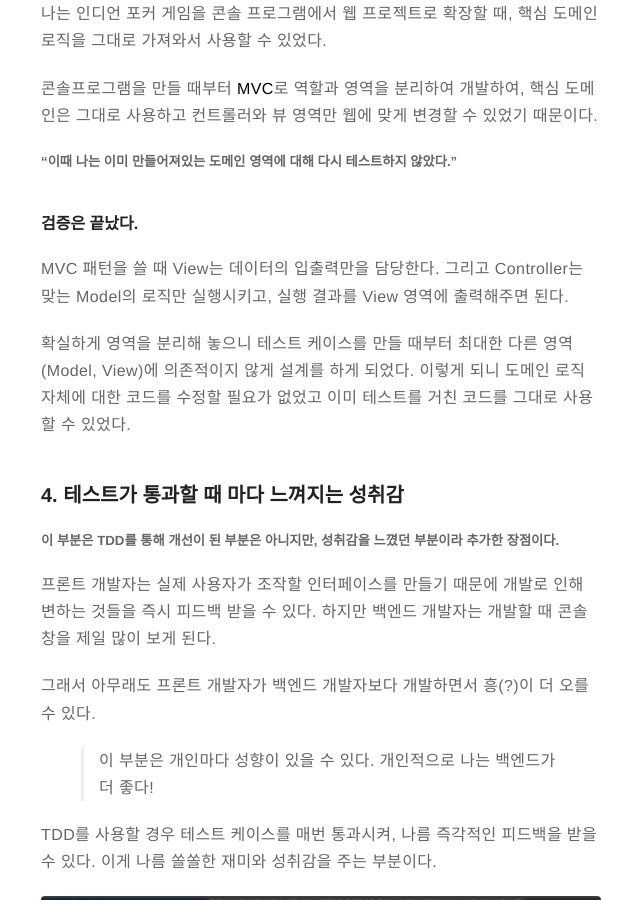
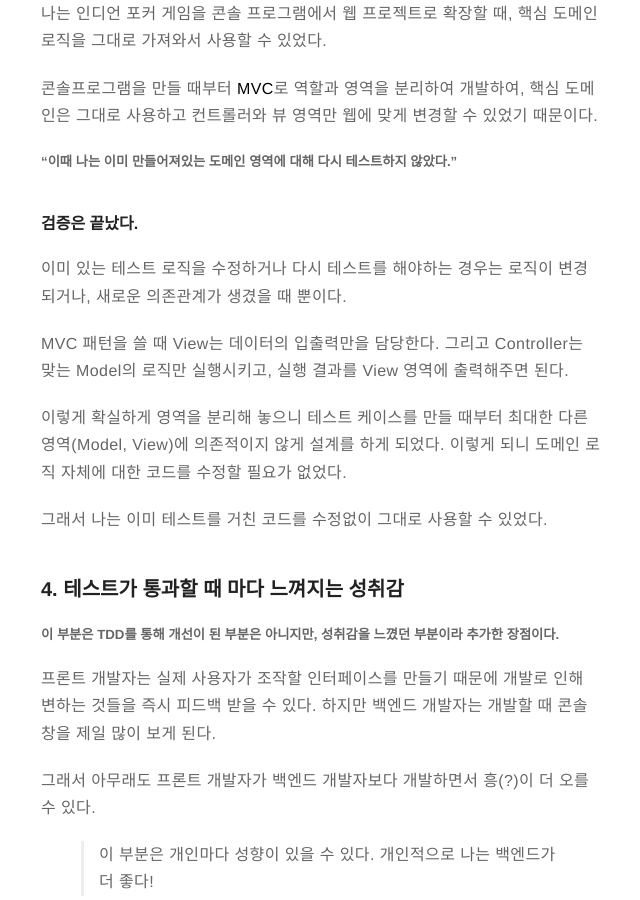
Before and after one commit to Sehun-Kim/blog, a Jekyll site: the page built from _posts/2019-03-25-tdd-paircoding2.markdown, in a window 1280 px wide and 900 px high, scrolled down 17864 px. Shown: the whole window, without its empty margins (319-959 px from the left). Built offline with Jekyll 4.4.1, drawn with Linux system fonts in a browser that asks for light colours; comment, search, counter and statistics services are not loaded; some of the changed text lies outside the part shown.

Commit message:
some text change

```diff
--- a/_posts/2019-03-25-tdd-paircoding2.markdown
+++ b/_posts/2019-03-25-tdd-paircoding2.markdown
@@ -508,9 +508,13 @@ Turn을 테스트 하기 위해서는 실제 변화되는 부분(Player)과 변
 
 
 #### 검증은 끝났다.
+이미 있는 테스트 로직을 수정하거나 다시 테스트를 해야하는 경우는 로직이 변경되거나, 새로운 의존관계가 생겼을 때 뿐이다.
+
 MVC 패턴을 쓸 때 View는 데이터의 입출력만을 담당한다. 그리고 Controller는 맞는 Model의 로직만 실행시키고, 실행 결과를 View 영역에 출력해주면 된다.
 
-확실하게 영역을 분리해 놓으니 테스트 케이스를 만들 때부터 최대한 다른 영역(Model, View)에 의존적이지 않게 설계를 하게 되었다. 이렇게 되니 도메인 로직 자체에 대한 코드를 수정할 필요가 없었고 이미 테스트를 거친 코드를 그대로 사용할 수 있었다.
+이렇게 확실하게 영역을 분리해 놓으니 테스트 케이스를 만들 때부터 최대한 다른 영역(Model, View)에 의존적이지 않게 설계를 하게 되었다. 이렇게 되니 도메인 로직 자체에 대한 코드를 수정할 필요가 없었다.
+
+그래서 나는 이미 테스트를 거친 코드를 수정없이 그대로 사용할 수 있었다.
 
 ### 4. 테스트가 통과할 때 마다 느껴지는 성취감
 ##### 이 부분은 TDD를 통해 개선이 된 부분은 아니지만, 성취감을 느꼈던 부분이라 추가한 장점이다.
@@ -534,9 +538,8 @@ TDD를 사용할 경우 테스트 케이스를 매번 통과시켜, 나름 즉
 ### 혼자 만든 콘솔 게임과 TDD를 사용해 개발한 콘솔게임 사이에 어떤 차이가 생겼을까?
 ![pakages]({{ site.url }}/assets/images/pakages.png)
 <figcaption class="caption">indianpoker pakage</figcaption>
-###### 우리는 핵심 도메인이 있는 모델 부분과 입출력과 요청에 따른 분기처리를 하는 컨트롤러 부분이 분리되도록 설계하였다.
 
-일단 클래스의 개수부터가 달랐다. 전에는 딱 4개의 클래스로 모든 기능을 처리했지만, 이번에는 패키지의 개수만 해도 6개였다.
+일단 클래스의 개수부터가 달랐다. 전에는 4개의 클래스가 모든 일을 담당했지만, 이번에는 클래스들을 묶은 패키지의 개수만 해도 6개였다.
 
 크게 핵심로직을 처리하는 도메인과 사용자의 입출력을 담당하는 뷰 영역과 필요한 행위를 실행할 수 있도록 하는 컨트롤러 영역을 만들었다.
 
```
